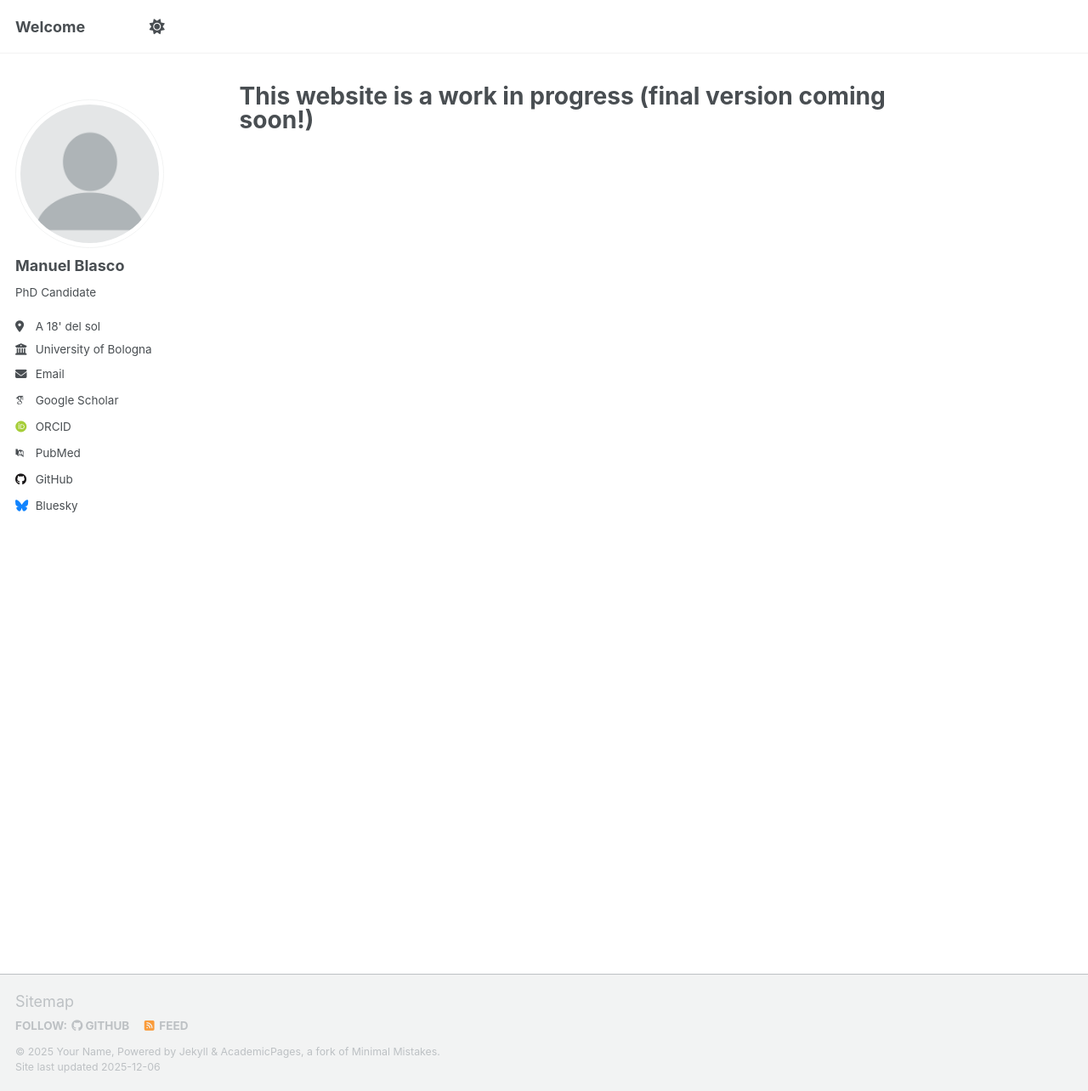
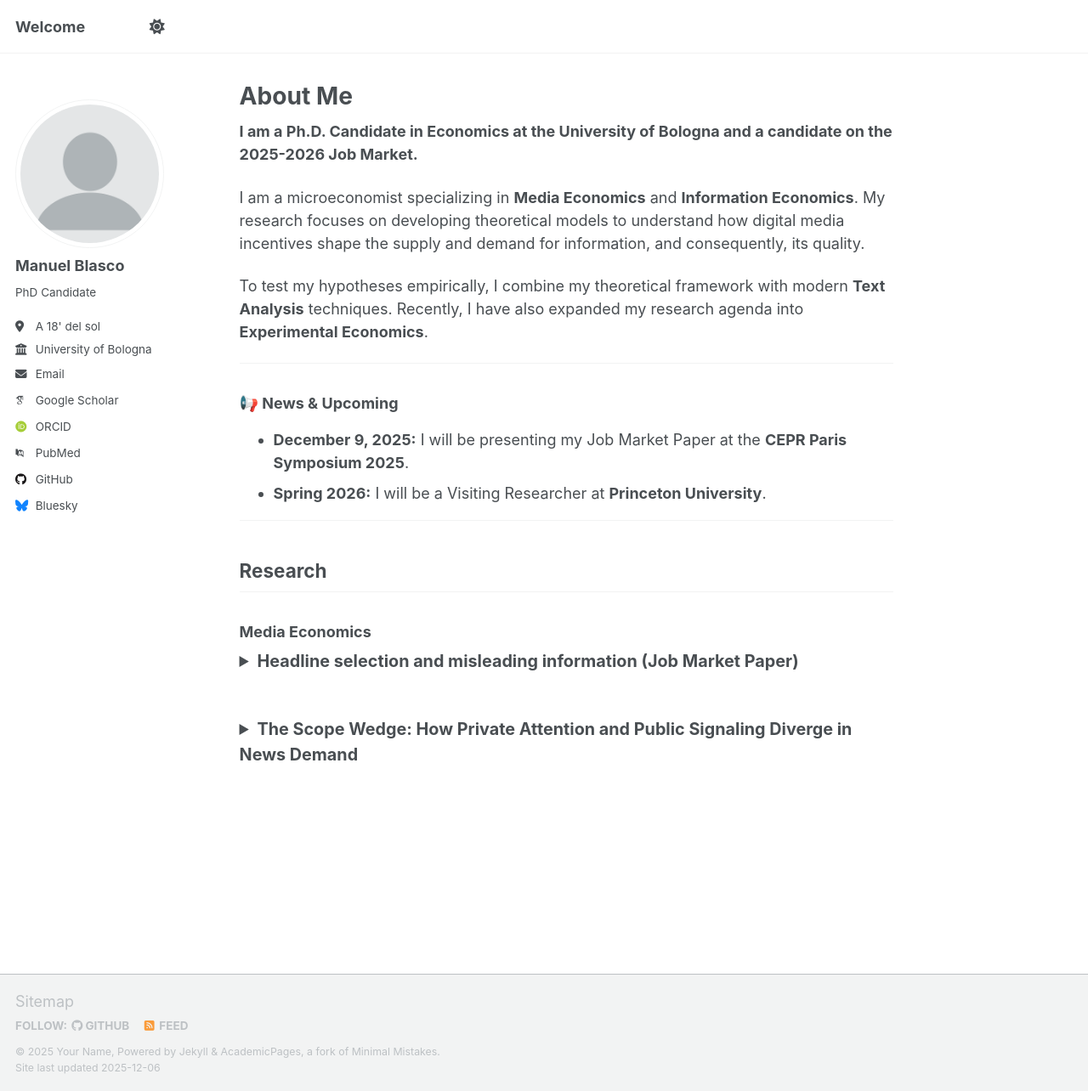
Before and after one commit to ManuelBlasco/manuelblasco.github.io, a Jekyll site: the page built from _pages/about.md, in a window 1280 px wide and 1284 px high. Shown: the whole window at 85% size. Built offline with Jekyll 4.4.1, drawn with Linux system fonts in a browser that asks for light colours; some web fonts are replaced; a script that is not in the unit is left out.

Commit message:
Update about.md

```diff
--- a/_pages/about.md
+++ b/_pages/about.md
@@ -1,8 +1,58 @@
 ---
 permalink: /
-title: "This website is a work in progress (final version coming soon!)"
+title: "About Me"
+excerpt: "About me"
 author_profile: true
 redirect_from:
   - /about/
   - /about.html
 ---
+
+**I am a Ph.D. Candidate in Economics at the University of Bologna and a candidate on the 2025-2026 Job Market.**
+
+I am a microeconomist specializing in **Media Economics** and **Information Economics**. My research focuses on developing theoretical models to understand how digital media incentives shape the supply and demand for information, and consequently, its quality.
+
+To test my hypotheses empirically, I combine my theoretical framework with modern **Text Analysis** techniques. Recently, I have also expanded my research agenda into **Experimental Economics**.
+
+---
+
+### 📢 News & Upcoming
+
+* **December 9, 2025:** I will be presenting my Job Market Paper at the **CEPR Paris Symposium 2025**.
+* **Spring 2026:** I will be a Visiting Researcher at **Princeton University**.
+
+---
+
+## Research
+
+### Media Economics
+
+<details>
+  <summary style="cursor: pointer; font-weight: bold; font-size: 1.1em;">
+    Headline selection and misleading information (Job Market Paper)
+  </summary>
+  <div style="margin-top: 10px; margin-left: 20px; font-style: italic;">
+    <p>
+      I develop a model in which news outlets choose headlines to maximize the “information gap” relative to the full article and thereby stimulate reading. A central result is that economic incentives alone can endogenously generate belief-reversing headlines, even in the absence of ideological bias and with hard information constraints. Using a novel dataset of 100,000 U.S. news articles and LLM-based text analysis, I show that headline–content divergence increases with an article’s semantic heterogeneity, decreases with its informativeness, and that a non-negligible share of headlines meaningfully misrepresent the article’s main message.
+    </p>
+    <p>
+      <a href="/files/jmp_blasco.pdf" target="_blank" style="text-decoration: none; color: #0077cc; font-weight: bold;">[Download PDF]</a>
+    </p>
+  </div>
+</details>
+
+<br>
+
+<details>
+  <summary style="cursor: pointer; font-weight: bold; font-size: 1.1em;">
+    The Scope Wedge: How Private Attention and Public Signaling Diverge in News Demand
+  </summary>
+  <div style="margin-top: 10px; margin-left: 20px; font-style: italic;">
+    <p>
+     I use a unique NYT dataset in which each article appears simultaneously in two attention rankings—Most Viewed and Most Shared—to study how private and public use of news diverge for identical content. I combine these empirical patterns with a simple model of informational and signaling utility. Preliminary results show a consistent “scope wedge”: locally useful articles attract more private attention, while nationally framed and identity-related pieces are disproportionately shared. Moreover, contrary to common claims, shared articles are not simpler—they appear more sophisticated and moralizing, consistent with signaling rather than “dumbing down.”
+    </p>
+    <p>
+      <a href="/files/scope_wedge.pdf" target="_blank" style="text-decoration: none; color: #0077cc; font-weight: bold;">[Download PDF]</a>
+    </p>
+  </div>
+</details>
```
